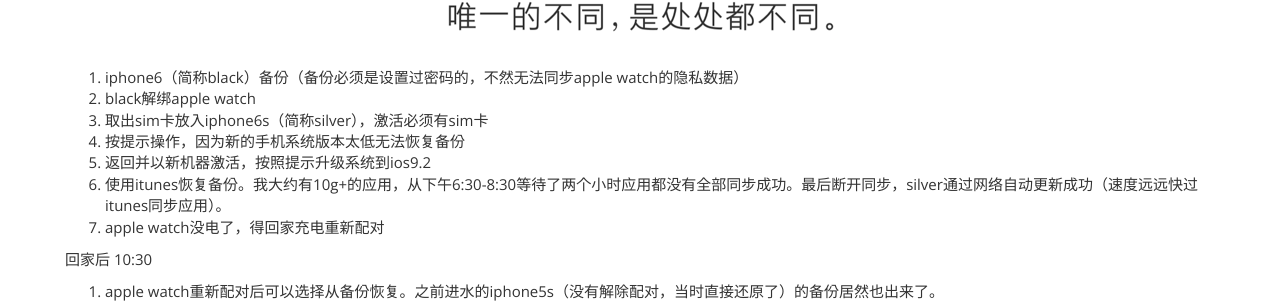
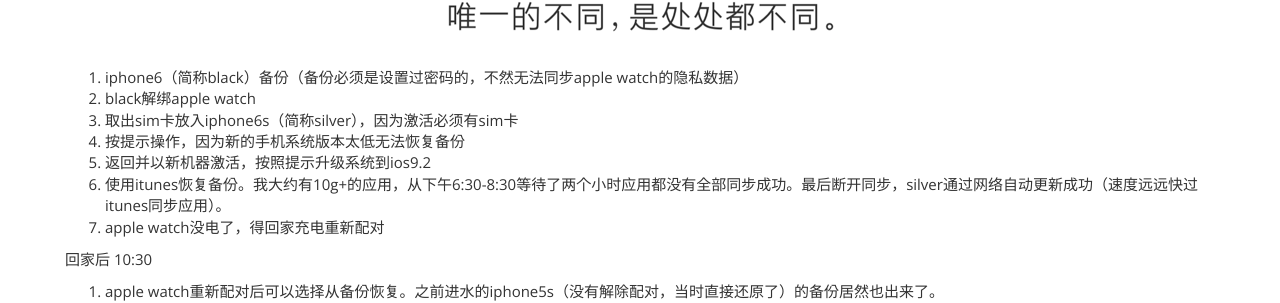
Before and after one commit to chzju/chzju.github.com, a Jekyll site: the page built from _posts/2016-01-05-update-iphone6-to-iphone6s.md, in a window 1280 px wide and 944 px high. Shown: the part 296-599 px from the top of the window. Built offline with Jekyll 4.4.1, drawn with Linux system fonts in a browser that asks for light colours; nearby versions of some CDN libraries; Markdown is read by kramdown in place of the engine named in the settings; comment, search, counter and statistics services are not loaded.

Commit message:
修订格式错误

```diff
--- a/_posts/2016-01-05-update-iphone6-to-iphone6s.md
+++ b/_posts/2016-01-05-update-iphone6-to-iphone6s.md
@@ -7,13 +7,14 @@ category: posts
 
 1. iphone6（简称black）备份（备份必须是设置过密码的，不然无法同步apple watch的隐私数据）
 1. black解绑apple watch
-1. 取出sim卡放入iphone6s（简称silver），激活必须有sim卡
+1. 取出sim卡放入iphone6s（简称silver），因为激活必须有sim卡
 1. 按提示操作，因为新的手机系统版本太低无法恢复备份
 1. 返回并以新机器激活，按照提示升级系统到ios9.2
 1. 使用itunes恢复备份。我大约有10g+的应用，从下午6:30-8:30等待了两个小时应用都没有全部同步成功。最后断开同步，silver通过网络自动更新成功（速度远远快过itunes同步应用）。
 1. apple watch没电了，得回家充电重新配对
 
 回家后 10:30
+
 1. apple watch重新配对后可以选择从备份恢复。之前进水的iphone5s（没有解除配对，当时直接还原了）的备份居然也出来了。
 1. 登录 https://appleid.apple.com/account/manage 将black从受信任设备中移除，添加新的silver设备
 1. imessage又不能激活了。 下次再去湖滨apple店碰碰运气看能不能激活
```
